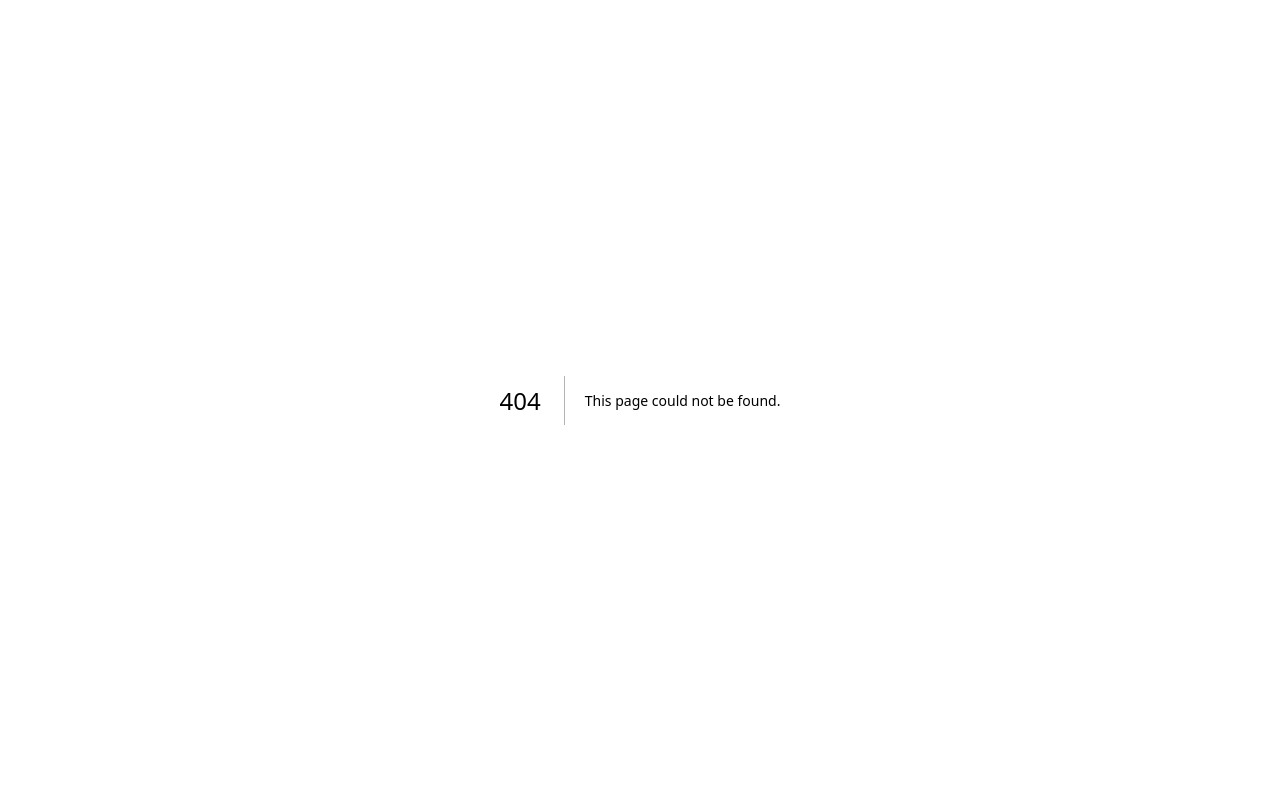
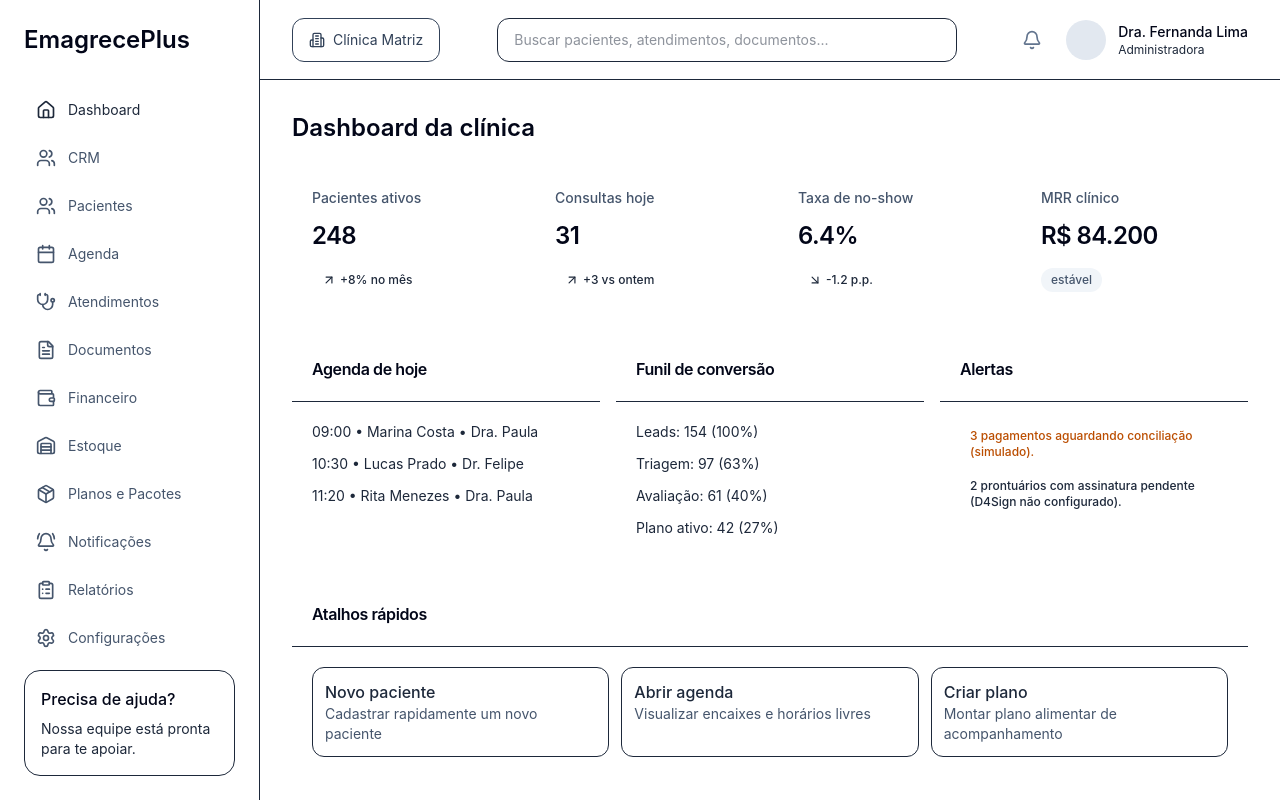
Before and after one commit to erickfroes/emagreceplus-ui-blueprint, a Next.js app: page /dashboard/clinic in a window 1280 px wide. Before the commit this address had no page. Built offline with nearby package versions, Linux system fonts and the light colour scheme.

Commit message:
feat(ui): add auth flow and clinic dashboard mock screens

```diff
--- /dev/null
+++ b/src/app/auth/environment/page.tsx
@@ -0,0 +1,12 @@
+import { EnvironmentSelectionView } from "@/components/auth/EnvironmentSelectionView";
+
+export default function EnvironmentPage() {
+  return (
+    <main className="ep-page min-h-screen p-6">
+      <div className="mx-auto max-w-4xl">
+        <h1 className="mb-4 text-2xl font-semibold text-slate-950">Selecionar ambiente</h1>
+        <EnvironmentSelectionView />
+      </div>
+    </main>
+  );
+}
--- /dev/null
+++ b/src/app/auth/login/page.tsx
@@ -0,0 +1,5 @@
+import { LoginView } from "@/components/auth/LoginView";
+
+export default function LoginPage() {
+  return <main className="ep-page grid min-h-screen place-items-center p-6"><LoginView /></main>;
+}
--- /dev/null
+++ b/src/app/dashboard/clinic/page.tsx
@@ -0,0 +1,5 @@
+import { ClinicDashboardView } from "@/components/dashboard/ClinicDashboardView";
+
+export default function ClinicDashboardPage() {
+  return <ClinicDashboardView />;
+}
--- /dev/null
+++ b/src/components/auth/EnvironmentSelectionView.tsx
@@ -0,0 +1,28 @@
+import { Button } from "@/components/ui/Button";
+import { Card, CardContent } from "@/components/ui/Card";
+import { Badge } from "@/components/ui/Badge";
+import { EmptyState } from "@/components/ui/EmptyState";
+import { environmentSelectionMock } from "@/data/mock/auth";
+
+export function EnvironmentSelectionView() {
+  if (environmentSelectionMock.state !== "ready") return <EmptyState title="Ambientes indisponíveis" />;
+
+  return (
+    <div className="w-full max-w-3xl space-y-3">
+      {environmentSelectionMock.items.map((item) => (
+        <Card key={item.id}>
+          <CardContent className="flex items-center justify-between gap-4">
+            <div>
+              <p className="text-base font-semibold text-slate-950">{item.clinicName}</p>
+              <p className="text-sm text-slate-600">{item.role} • {item.location}</p>
+            </div>
+            <div className="flex items-center gap-3">
+              <Badge tone={item.status === "ativo" ? "success" : item.status === "simulado" ? "warning" : "neutral"}>{item.status}</Badge>
+              <Button variant="outline">Entrar</Button>
+            </div>
+          </CardContent>
+        </Card>
+      ))}
+    </div>
+  );
+}
--- /dev/null
+++ b/src/components/auth/LoginView.tsx
@@ -0,0 +1,38 @@
+import { Lock, Mail } from "lucide-react";
+import { Button } from "@/components/ui/Button";
+import { Card, CardContent, CardDescription, CardHeader, CardTitle } from "@/components/ui/Card";
+import { Input } from "@/components/ui/Input";
+import { EmptyState } from "@/components/ui/EmptyState";
+import { loginScreenMock } from "@/data/mock/auth";
+
+export function LoginView() {
+  if (loginScreenMock.state === "loading") return <p>Carregando...</p>;
+  if (loginScreenMock.state === "empty") return <EmptyState title="Sem métodos de login" />;
+  if (loginScreenMock.state === "error") return <EmptyState title="Falha ao carregar login" />;
+  if (loginScreenMock.state === "forbidden") return <EmptyState title="Acesso bloqueado" />;
+
+  return (
+    <Card className="w-full max-w-xl">
+      <CardHeader>
+        <div>
+          <CardTitle>{loginScreenMock.title}</CardTitle>
+          <CardDescription>{loginScreenMock.subtitle}</CardDescription>
+        </div>
+        <Lock className="h-5 w-5 text-primary-700" />
+      </CardHeader>
+      <CardContent className="space-y-4">
+        <Input label="E-mail" type="email" placeholder="voce@clinica.com" />
+        <Input label="Senha" type="password" placeholder="••••••••" />
+        <Button className="w-full">Entrar</Button>
+        <div className="grid gap-2">
+          {loginScreenMock.providers.map((provider) => (
+            <Button key={provider.id} variant="outline" className="w-full justify-start" disabled={!provider.enabled}>
+              <Mail className="h-4 w-4" />
+              <span>{provider.label}</span>
+            </Button>
+          ))}
+        </div>
+      </CardContent>
+    </Card>
+  );
+}
--- /dev/null
+++ b/src/components/dashboard/ClinicDashboardView.tsx
@@ -0,0 +1,55 @@
+import { DashboardShell } from "@/components/layout/DashboardShell";
+import { Badge } from "@/components/ui/Badge";
+import { Card, CardContent, CardHeader, CardTitle } from "@/components/ui/Card";
+import { EmptyState } from "@/components/ui/EmptyState";
+import { StatCard } from "@/components/ui/StatCard";
+import { clinicDashboardMock } from "@/data/mock/clinic-dashboard";
+
+export function ClinicDashboardView() {
+  if (clinicDashboardMock.state !== "ready") {
+    return (
+      <DashboardShell active="Dashboard">
+        <EmptyState title="Dashboard indisponível" />
+      </DashboardShell>
+    );
+  }
+
+  return (
+    <DashboardShell active="Dashboard">
+      <h1 className="text-2xl font-semibold text-slate-950">Dashboard da clínica</h1>
+      <div className="mt-6 grid gap-4 md:grid-cols-2 xl:grid-cols-4">
+        {clinicDashboardMock.kpis.map((kpi) => (
+          <StatCard key={kpi.label} title={kpi.label} value={kpi.value} trend={kpi.trend} trendDirection={kpi.trendDirection} />
+        ))}
+      </div>
+
+      <div className="mt-6 grid gap-4 xl:grid-cols-3">
+        <Card>
+          <CardHeader><CardTitle>Agenda de hoje</CardTitle></CardHeader>
+          <CardContent className="space-y-3">
+            {clinicDashboardMock.agenda.map((item) => <p key={item.id} className="text-sm">{item.time} • {item.patient} • {item.professional}</p>)}
+          </CardContent>
+        </Card>
+        <Card>
+          <CardHeader><CardTitle>Funil de conversão</CardTitle></CardHeader>
+          <CardContent className="space-y-3">
+            {clinicDashboardMock.funnel.map((item) => <p key={item.stage} className="text-sm">{item.stage}: {item.count} ({item.conversion})</p>)}
+          </CardContent>
+        </Card>
+        <Card>
+          <CardHeader><CardTitle>Alertas</CardTitle></CardHeader>
+          <CardContent className="space-y-2">
+            {clinicDashboardMock.alerts.map((item) => <Badge key={item.id} tone={item.tone}>{item.title}</Badge>)}
+          </CardContent>
+        </Card>
+      </div>
+
+      <Card className="mt-6">
+        <CardHeader><CardTitle>Atalhos rápidos</CardTitle></CardHeader>
+        <CardContent className="grid gap-3 md:grid-cols-3">
+          {clinicDashboardMock.shortcuts.map((item) => <div key={item.label} className="rounded-xl border p-3"><p className="font-medium">{item.label}</p><p className="text-sm text-slate-600">{item.description}</p></div>)}
+        </CardContent>
+      </Card>
+    </DashboardShell>
+  );
+}
--- /dev/null
+++ b/src/data/mock/auth.ts
@@ -0,0 +1,42 @@
+export type UiState = "ready" | "loading" | "empty" | "error" | "forbidden";
+
+export type AuthProvider = {
+  id: "google" | "microsoft" | "magic-link";
+  label: string;
+  description: string;
+  enabled: boolean;
+};
+
+export type ClinicEnvironment = {
+  id: string;
+  clinicName: string;
+  role: "Nutricionista" | "Coordenador(a)" | "Recepção";
+  location: string;
+  status: "ativo" | "simulado" | "não configurado";
+};
+
+export type LoginScreenMock = {
+  state: UiState;
+  title: string;
+  subtitle: string;
+  providers: AuthProvider[];
+};
+
+export const loginScreenMock: LoginScreenMock = {
+  state: "ready",
+  title: "Acesse o EmagrecePlus",
+  subtitle: "Entre com seu e-mail corporativo ou escolha um provedor de login.",
+  providers: [
+    { id: "google", label: "Continuar com Google", description: "Placeholder visual", enabled: true },
+    { id: "microsoft", label: "Continuar com Microsoft", description: "Placeholder visual", enabled: true },
+    { id: "magic-link", label: "Receber magic link", description: "Placeholder visual", enabled: true },
+  ],
+};
+
+export const environmentSelectionMock: { state: UiState; items: ClinicEnvironment[] } = {
+  state: "ready",
+  items: [
+    { id: "env-1", clinicName: "Clínica Centro", role: "Nutricionista", location: "São Paulo - SP", status: "ativo" },
+    { id: "env-2", clinicName: "Unidade Jardins", role: "Coordenador(a)", location: "São Paulo - SP", status: "simulado" },
+  ],
+};
--- /dev/null
+++ b/src/data/mock/clinic-dashboard.ts
@@ -0,0 +1,59 @@
+import type { UiState } from "./auth";
+
+export type Kpi = {
+  label: string;
+  value: string;
+  trend: string;
+  trendDirection: "up" | "down" | "neutral";
+};
+
+export type Appointment = {
+  id: string;
+  patient: string;
+  time: string;
+  professional: string;
+  status: "confirmado" | "pendente" | "atrasado";
+};
+
+export type FunnelStage = { stage: string; count: number; conversion: string };
+export type AlertItem = { id: string; title: string; tone: "warning" | "danger" | "info" };
+export type Shortcut = { label: string; description: string };
+
+export type ClinicDashboardMock = {
+  state: UiState;
+  kpis: Kpi[];
+  agenda: Appointment[];
+  funnel: FunnelStage[];
+  alerts: AlertItem[];
+  shortcuts: Shortcut[];
+};
+
+export const clinicDashboardMock: ClinicDashboardMock = {
+  state: "ready",
+  kpis: [
+    { label: "Pacientes ativos", value: "248", trend: "+8% no mês", trendDirection: "up" },
+    { label: "Consultas hoje", value: "31", trend: "+3 vs ontem", trendDirection: "up" },
+    { label: "Taxa de no-show", value: "6.4%", trend: "-1.2 p.p.", trendDirection: "down" },
+    { label: "MRR clínico", value: "R$ 84.200", trend: "estável", trendDirection: "neutral" },
+  ],
+  agenda: [
+    { id: "a1", patient: "Marina Costa", time: "09:00", professional: "Dra. Paula", status: "confirmado" },
+    { id: "a2", patient: "Lucas Prado", time: "10:30", professional: "Dr. Felipe", status: "pendente" },
+    { id: "a3", patient: "Rita Menezes", time: "11:20", professional: "Dra. Paula", status: "atrasado" },
+  ],
+  funnel: [
+    { stage: "Leads", count: 154, conversion: "100%" },
+    { stage: "Triagem", count: 97, conversion: "63%" },
+    { stage: "Avaliação", count: 61, conversion: "40%" },
+    { stage: "Plano ativo", count: 42, conversion: "27%" },
+  ],
+  alerts: [
+    { id: "al1", title: "3 pagamentos aguardando conciliação (simulado).", tone: "warning" },
+    { id: "al2", title: "2 prontuários com assinatura pendente (D4Sign não configurado).", tone: "info" },
+  ],
+  shortcuts: [
+    { label: "Novo paciente", description: "Cadastrar rapidamente um novo paciente" },
+    { label: "Abrir agenda", description: "Visualizar encaixes e horários livres" },
+    { label: "Criar plano", description: "Montar plano alimentar de acompanhamento" },
+  ],
+};
```
